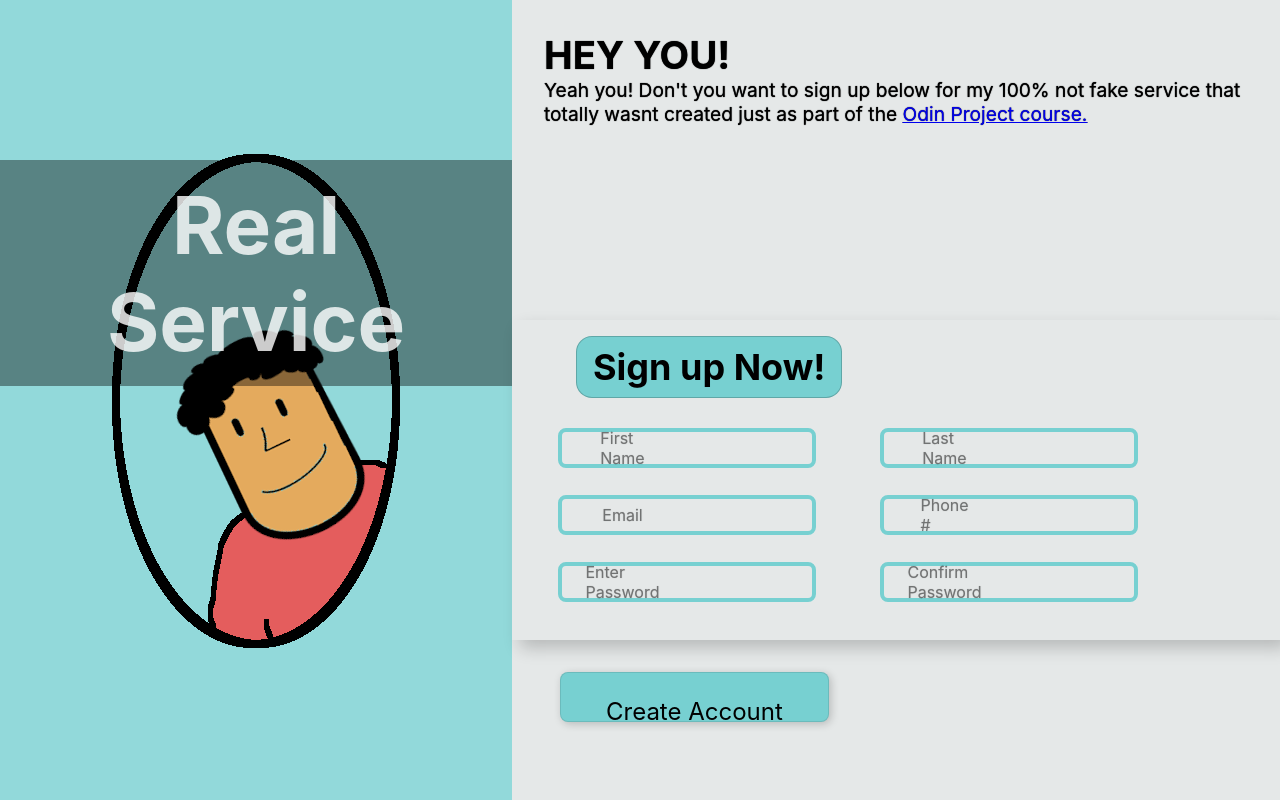
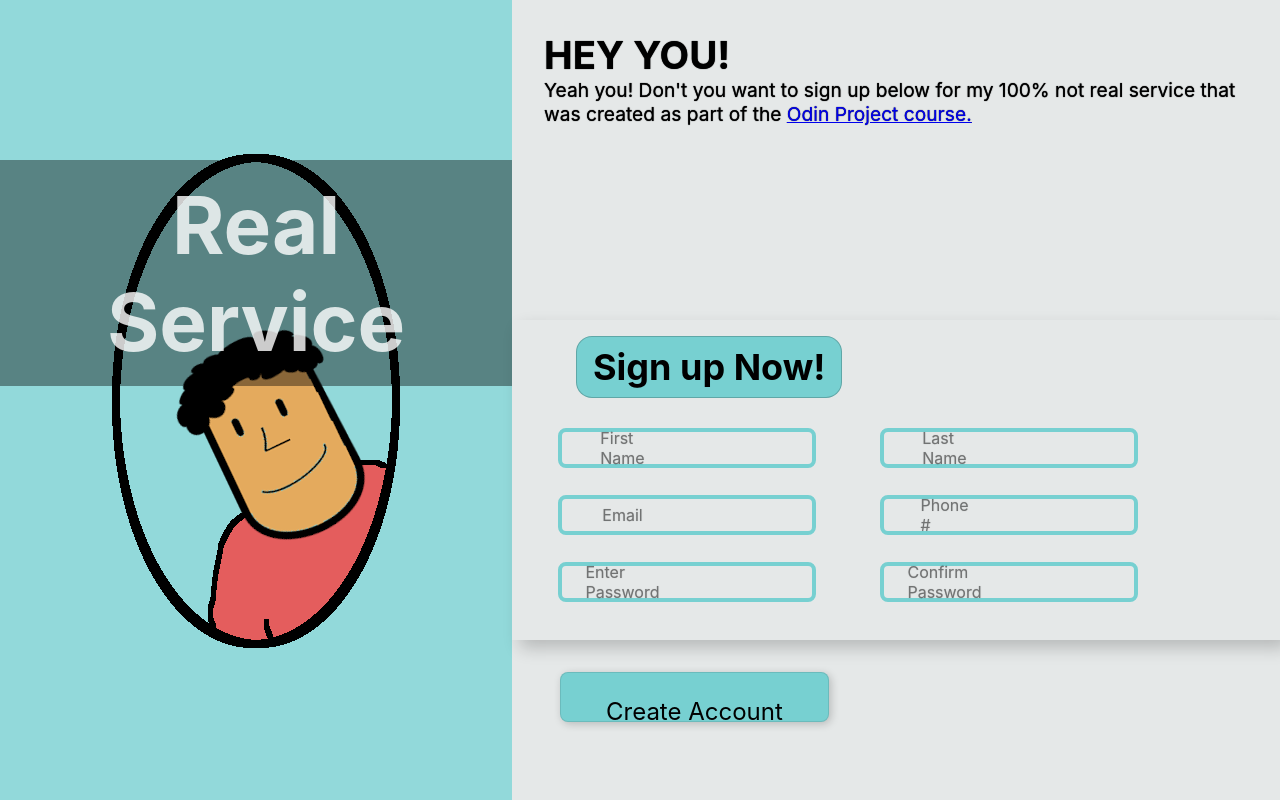
Before and after one commit to EnzoDFer/sign-up-form, a React (Create React App) app in the folder sign-up-form/: page / in a window 1280 px wide. Built offline with nearby package versions, Linux system fonts and the light colour scheme.

Commit message:
Change content disclaimer

```diff
--- a/sign-up-form/src/App.js
+++ b/sign-up-form/src/App.js
@@ -14,8 +14,8 @@ function App() {
       <ContentWrapper>
         <Content>
           <h1>HEY YOU!</h1>
-          <div>Yeah you! Don't you want to sign up below for my 100% not fake service that
-            totally wasnt created just as part of the <a href='https://www.theodinproject.com/'>Odin Project course.</a>
+          <div>Yeah you! Don't you want to sign up below for my 100% not real service that
+            was created as part of the <a href='https://www.theodinproject.com/'>Odin Project course.</a>
           </div>
         </Content>
         <Form/>
```
